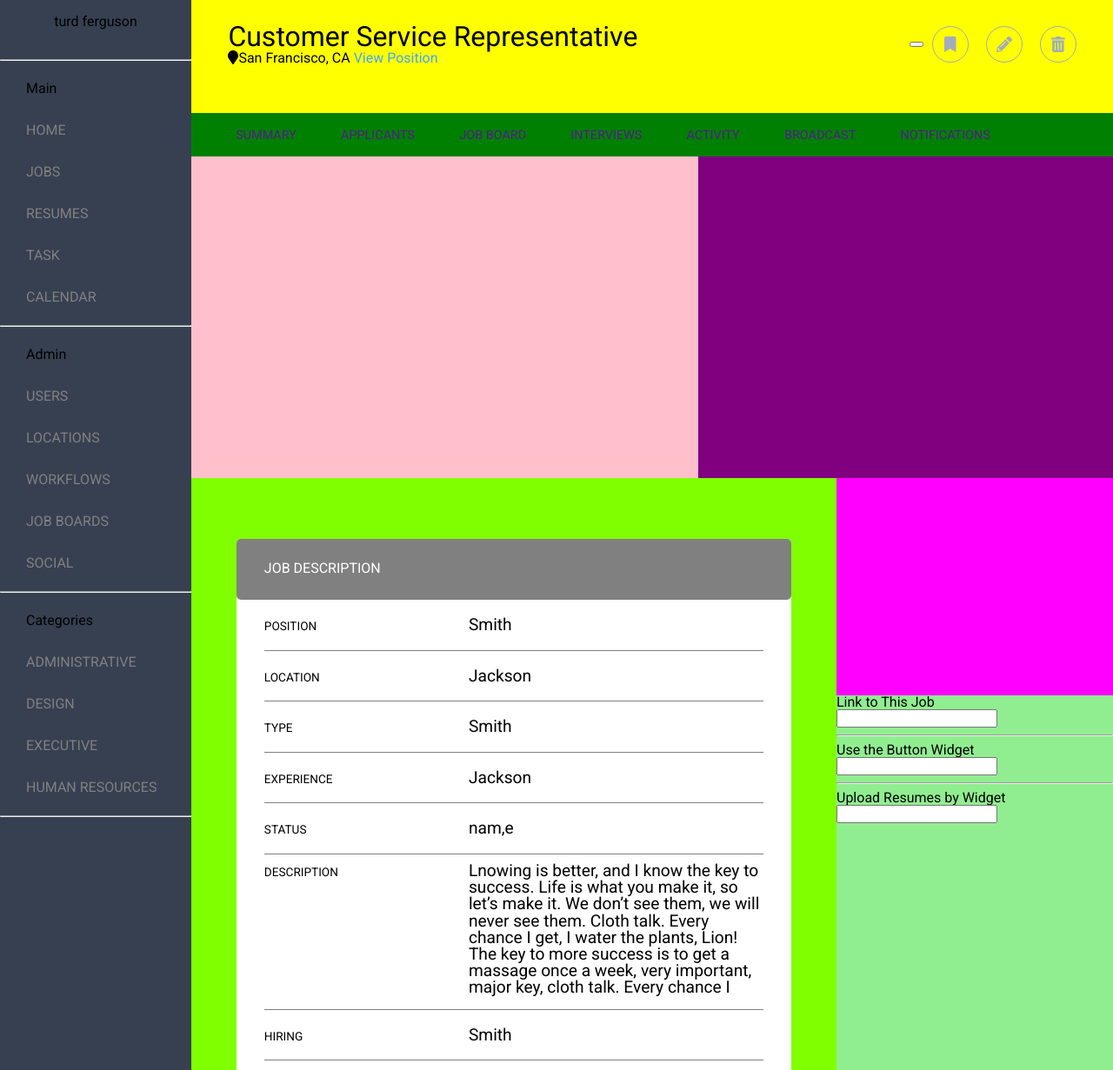
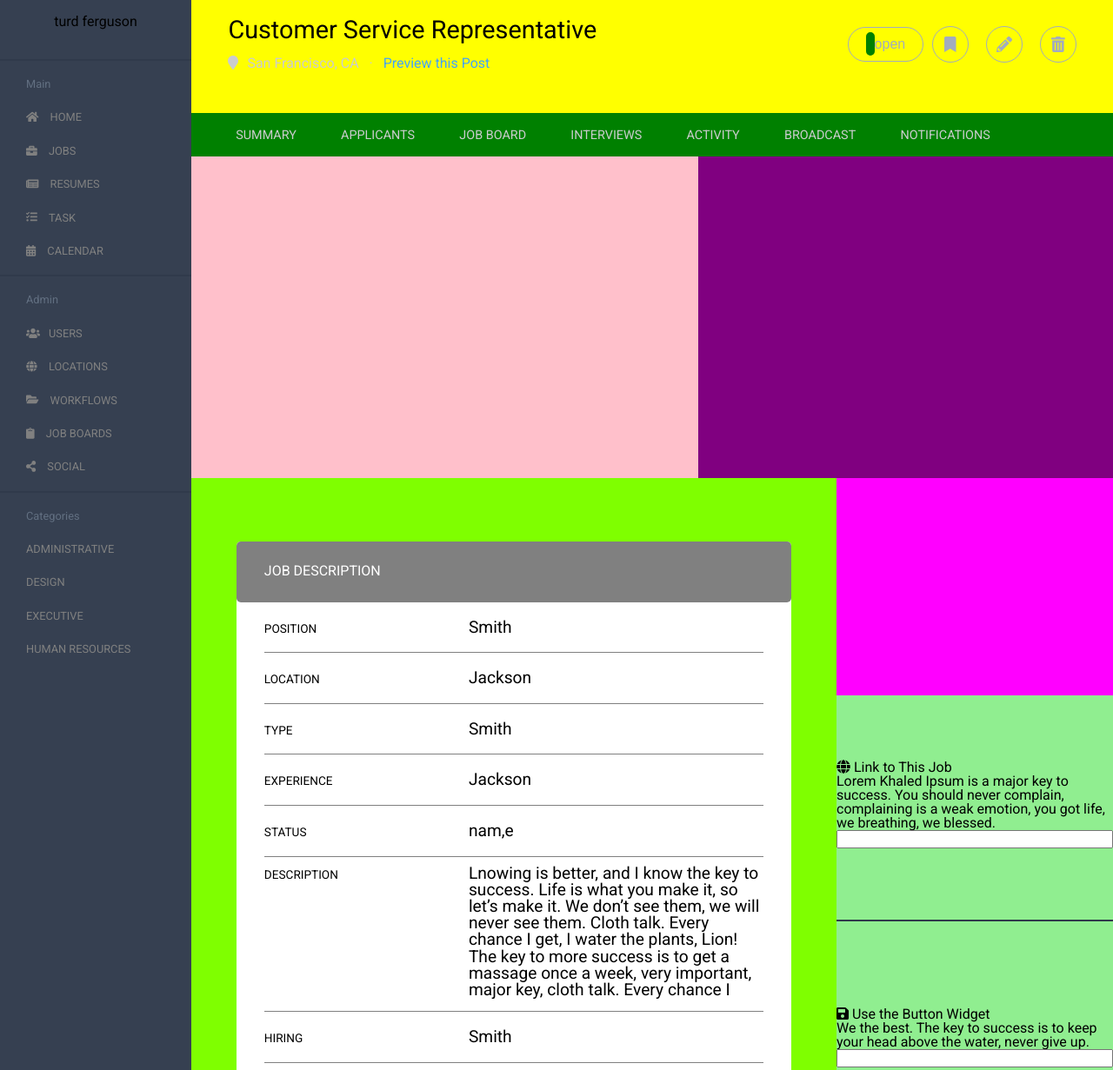
Before and after one commit to SageVanGogt/sv-comp-challenge-3, a plain HTML site: page index.html in a window 1280 px wide. Shown: the part 120-1351 px from the top of the page at 87% size. Drawn offline with Linux system fonts and the light colour scheme.

Commit message:
Add title area CSS
Save button styling
positioning and padding for location

```diff
--- a/index.html
+++ b/index.html
@@ -20,20 +20,20 @@
       <hr>
       <h3>Main</h3>
       <ul>
-        <li><a href="#"><img src="" alt="">home</a></li>
-        <li><a href="#"><img src="" alt="">jobs</a></li>
-        <li><a href="#"><img src="" alt="">resumes</a></li>
-        <li><a href="#"><img src="" alt="">task</a></li>
-        <li><a href="#"><img src="" alt="">calendar</a></li>
+        <li><a href="#"><i class="fas fa-home nav__icon"></i> home</a></li>
+        <li><a href="#"><i class="fas fa-briefcase nav__icon"></i> jobs</a></li>
+        <li><a href="#"><i class="fas fa-newspaper nav__icon"></i> resumes</a></li>
+        <li><a href="#"><i class="fas fa-tasks nav__icon"></i> task</a></li>
+        <li><a href="#"><i class="fas fa-calendar-alt nav__icon"></i> calendar</a></li>
       </ul>
       <hr>
       <h3>Admin</h3>
       <ul>
-        <li><a href="#"><img src="" alt="">users</a></li>
-        <li><a href="#"><img src="" alt="">locations</a></li>
-        <li><a href="#"><img src="" alt="">workflows</a></li>
-        <li><a href="#"><img src="" alt="">job boards</a></li>
-        <li><a href="#"><img src="" alt="">social</a></li>
+        <li><a href="#"><i class="fas fa-users nav__icon"></i>users</a></li>
+        <li><a href="#"><i class="fas fa-globe nav__icon"></i> locations</a></li>
+        <li><a href="#"><i class="fas fa-folder-open nav__icon"></i> workflows</a></li>
+        <li><a href="#"><i class="fas fa-clipboard nav__icon"></i> job boards</a></li>
+        <li><a href="#"><i class="fas fa-share-alt nav__icon"></i> social</a></li>
       </ul>
       <hr>
       <h3>Categories</h3>
@@ -43,7 +43,6 @@
         <li><a href="#"><img src="" alt="">executive</a></li>
         <li><a href="#"><img src="" alt="">human resources</a></li>
       </ul>
-      <hr>
     </nav>
 
     <section class="search">
@@ -68,11 +67,11 @@
     <section class="title" aria-label="position info">
       <article class="title__name" aria-label="position name">
         <h1>Customer Service Representative</h1>
-        <p> <i class="fas fa-map-marker"></i>San Francisco, CA</p>
-        <a href="#">View Position</a>
+        <p> <i class="fas fa-map-marker title__location"></i>San Francisco, CA &nbsp; &middot; &nbsp;</p>
+        <a href="#">Preview this Post</a>
       </article>
       <article class="title__icons" aria-label="position links">
-        <button></button>
+        <button><span class="ball-green"></span>open</button>
         <div class="icon--border"><i class="fas fa-bookmark title__icon"></i></div>
         <div class="icon--border"><i class="fas fa-pencil-alt title__icon"></i></div>
         <div class="icon--border"><i class="fas fa-trash-alt title__icon"></i></div>
@@ -140,21 +139,21 @@
     <section class="social"></section>
 
     <section class="links">
-      <article class="">
-        <h4><img src="">Link to This Job</h4>
-        <p></p>
+      <article class="link__article">
+        <h4><i class="fas fa-globe links__icon"></i> Link to This Job</h4>
+        <p>Lorem Khaled Ipsum is a major key to success. You should never complain, complaining is a weak emotion, you got life, we breathing, we blessed.</p>
         <input type="text">
       </article>
         <hr>
-      <article class="">
-        <h4><img src="">Use the Button Widget</h4>
-        <p></p>
+      <article class="link__article">
+        <h4><i class="fas fa-save links__icon"></i> Use the Button Widget</h4>
+        <p>  We the best. The key to success is to keep your head above the water, never give up.</p>
         <input type="text">
       </article>
         <hr>
-      <article class="">
-        <h4><img src="">Upload Resumes by Widget</h4>
-        <p></p>
+      <article class="link__article">
+        <h4><i class="fas fa-paper-plane links__icon"></i> Upload Resumes by Widget</h4>
+        <p> To succeed you must believe. When you believe, you will succeed. Don’t ever play yourself.</p>
         <input type="text">
       </article>
     </section>
--- a/stylesheet/styles.css
+++ b/stylesheet/styles.css
@@ -101,19 +101,42 @@ main {
 .nav__site h3 {
   line-height: 3;
   margin-left: 30px;
+  font-size: .8rem;
+  color: rgb(98, 111, 129);
 }
 
 .nav__site a {
-  padding-left: 30px;
+  padding: 13px 60px 13px 30px;
   line-height: 3;
   text-transform: uppercase;
   text-decoration: none;
   color: gray;
 }
 
+.nav__site a:hover {
+  color: rgb(240, 246, 247);
+}
+
+.nav__site li {
+  font-size: .8rem;
+  transition: .3s;
+}
+
 .nav__site li:hover {
-  background-color: pink;
-  border-left: 8px solid blue;
+  background-color: rgb(48, 58, 75);
+  border-left: 5px solid aqua;
+}
+
+.nav__icon {
+  margin-right: 10px;
+}
+
+.nav__icon:hover {
+  color: rgb(240, 246, 247);
+}
+
+hr {
+  border: 1px solid rgb(48, 58, 75);
 }
 
 
@@ -165,6 +188,7 @@ main {
   float: right;
   font-size: 1rem;
   border: none;
+  outline: none;
 }
 
 
@@ -222,7 +246,7 @@ main {
   display: flex;
 }
 
-.nav__position--list li:hover {
+.nav__position--list li a:hover {
   border-bottom: 2px solid blue;
 }
 
@@ -231,6 +255,11 @@ main {
   text-decoration: none;
   margin: 0 2vw;
   font-size: .9rem;
+  color: rgb(203, 204, 206);
+}
+
+.nav__position--list li a:hover {
+  color: rgb(104, 102, 110);
 }
 
 #nav__link--1 {
@@ -250,11 +279,17 @@ main {
 }
 
 .title__name h1 {
-  font-size: 2rem;
+  font-size: 1.8rem;
+}
+
+.title__location {
+  margin-right: 10px;
 }
 
 .title__name p {
+  margin-top: 15px;
   display: inline-block;
+  color: rgb(203, 204, 206);
 }
 
 .title__name a {
@@ -267,6 +302,20 @@ main {
   justify-content: flex-end;
   align-items: center;
   margin-right: 3%;
+}
+
+.title__icons button {
+  padding: 10px 20px;
+  border: 1.5px solid #a2acbe;
+  border-radius: 20px;
+  background: none;
+  color: #a2acbe;
+  font-size: 1rem;
+}
+
+.ball-green {
+  border: 5px solid green;
+  border-radius: 10px;
 }
 
 .title__icon {
@@ -285,3 +334,17 @@ main {
   align-items: center;
 }
 /* LINKS SECTION */
+
+.link__article {
+  height: 250px;
+  display: flex;
+  flex-direction: column;
+  justify-content: center;
+}
+
+h4 {
+}
+
+.link__icon {
+
+}
```
Also changed, not shown: 1 other file.
